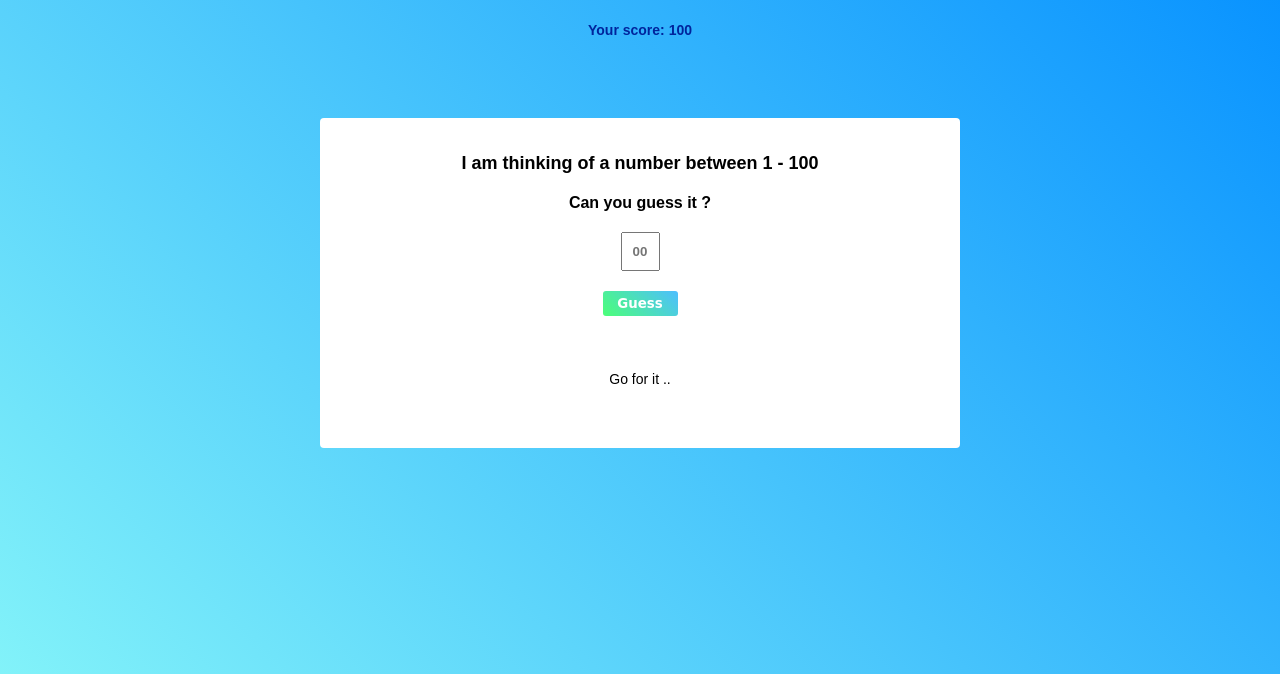
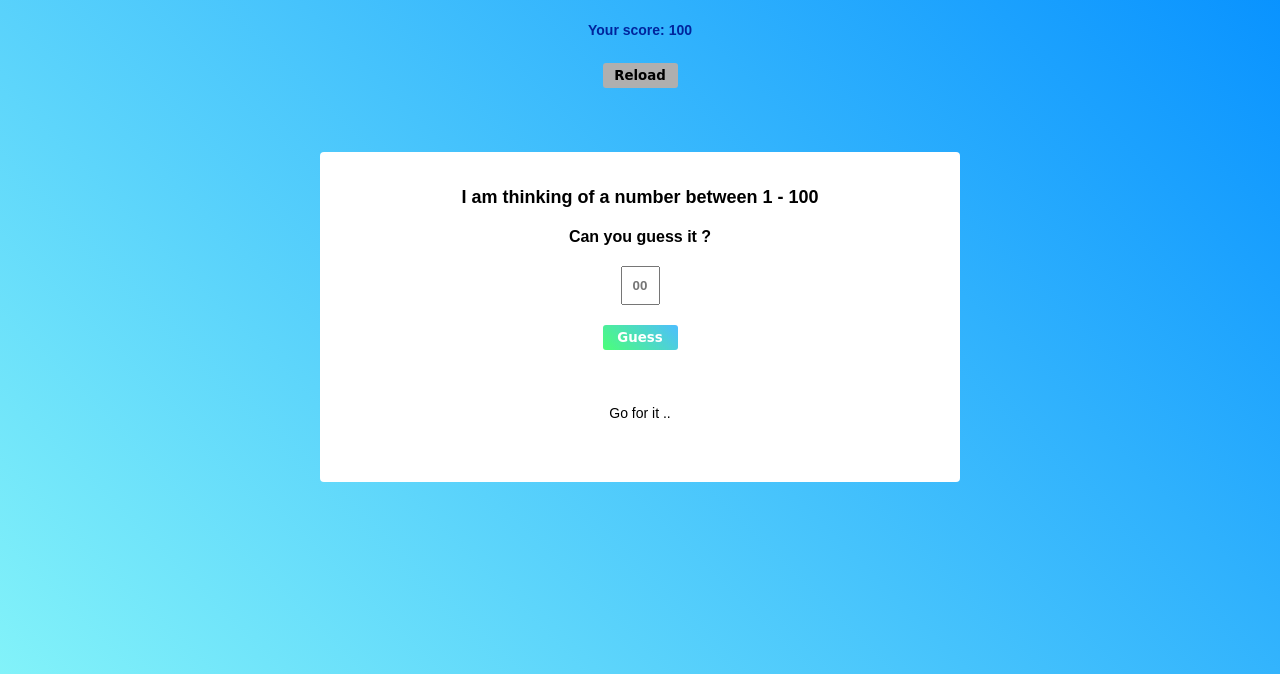
Before and after one commit to avviii129/Guess_the_number, a plain HTML site: page index.html in a window 1280 px wide. Shown: the part 82-756 px from the top of the page. Drawn offline with Linux system fonts and the light colour scheme.

Commit message:
Reload Button

```diff
--- a/index.html
+++ b/index.html
@@ -13,6 +13,8 @@
 <header><div id="mainhead">Guess The Number !</div></header>
 
 <div id="score">Your score: 100</div>
+
+<div id="reload"><button onclick="rld()" id="rldb">Reload</button></div>
 
 <div id="Main">
 
--- a/script.js
+++ b/script.js
@@ -37,3 +37,7 @@ function sc(){
     score = score - 1;
     document.getElementById("score").innerHTML="Your score: " + score;
 }
+
+function rld(){
+	window.location.reload();
+}
--- a/style.css
+++ b/style.css
@@ -19,7 +19,7 @@ body{
     height:330px;
     width:50vw;
 	min-width:290px;
-    margin:10vh auto;
+    margin:8vh auto;
     justify-content:center;
     align-items:center;
     border-radius:4px;
@@ -94,7 +94,7 @@ body{
     font-size: 14px;
 }
 
-.copyright{
+.copyright,#reload{
     display:flex;
     justify-content:center;
     align-items:center;
@@ -157,3 +157,19 @@ a {
     font-weight: 600;
     font-size: 14px;
  }
+
+ #rldb{
+	font-family:cursive;
+    font-weight:600;
+    background-color:rgb(175, 175, 175);
+    color:black;
+    width:75px;
+    height:25px;
+    border-style:none;
+    border-radius:3px;
+ }
+ #rldb:hover{
+    transition:0.3s;
+	color:white;
+    background-color:rgb(49, 49, 49);
+}
```
